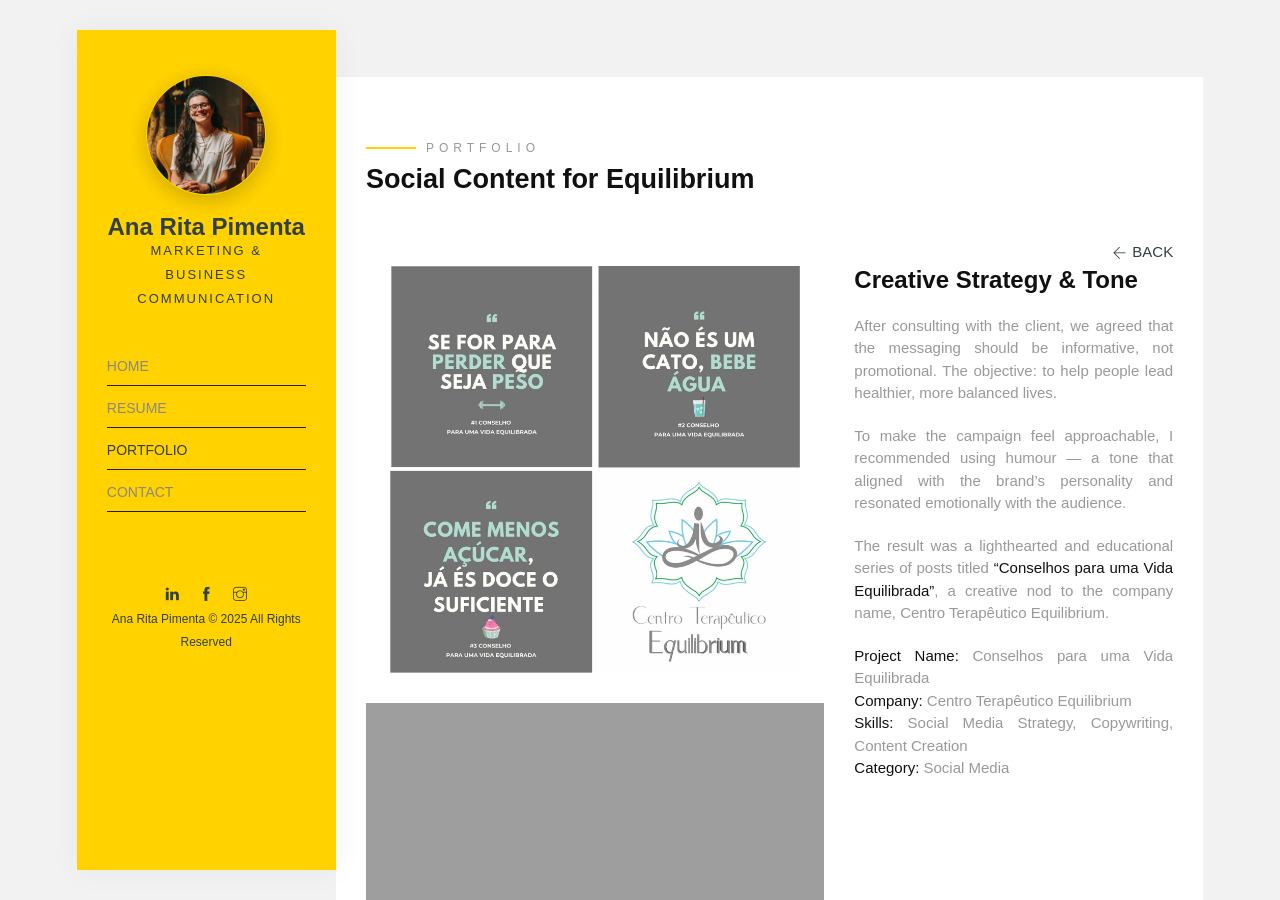
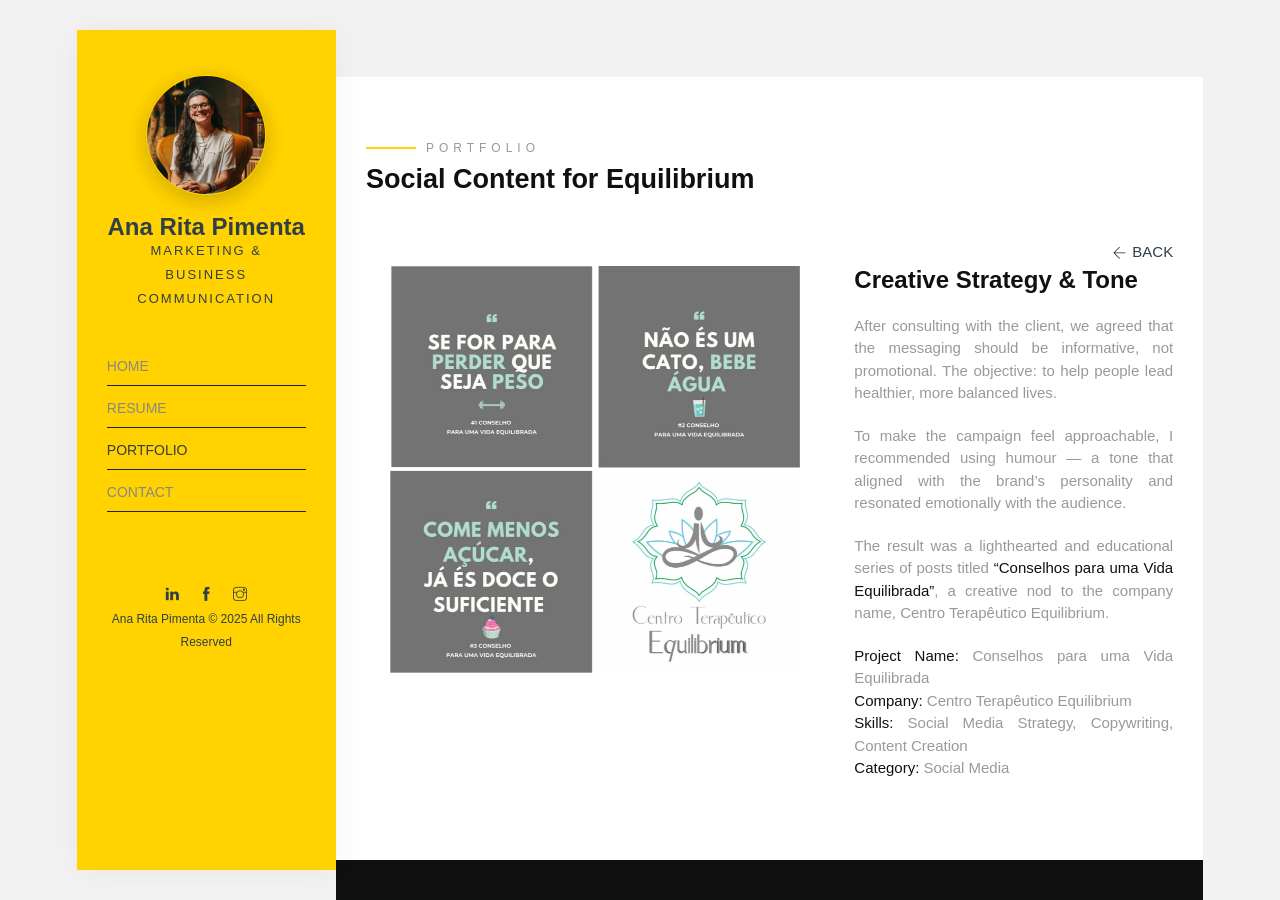
Before and after one commit to anaritapimenta/anaritapimenta.github.io, a Jekyll site: the page built from portfolio/conselhos-para-uma-vida-equilibrada/index.html, in a window 1280 px wide and 900 px high. Built offline with Jekyll 4.4.1, drawn with Linux system fonts in a browser that asks for light colours; some web fonts are replaced.

Commit message:
Update index.html

```diff
--- a/portfolio/conselhos-para-uma-vida-equilibrada/index.html
+++ b/portfolio/conselhos-para-uma-vida-equilibrada/index.html
@@ -36,18 +36,13 @@
     <div class="row">
       <!-- Image Section -->
       <div class="col-md-7 image-content animate-box" data-animate-effect="fadeInLeft">
+        <!-- Única Imagem -->
         <img
           class="img-fluid mb-30"
           src="{{ 'assets/img/portfolio/project-6/social-media-content-equilibrium-post.webp' | prepend: site.baseurl | prepend: site.url }}"
           alt="Humorous campaign visual for Conselhos para uma Vida Equilibrada"
           loading="lazy"
           onerror="this.onerror=null; this.src='{{ 'assets/img/portfolio/project-6/social-media-content-equilibrium-post.jpeg' | prepend: site.baseurl | prepend: site.url }}';"
-        />
-        <img
-          class="img-fluid mb-30"
-          src="{{ 'assets/img/portfolio/project-6/2.png' | prepend: site.baseurl | prepend: site.url }}"
-          alt="Creative visual for Centro Terapêutico Equilibrium campaign"
-          loading="lazy"
         />
       </div>
 
```
